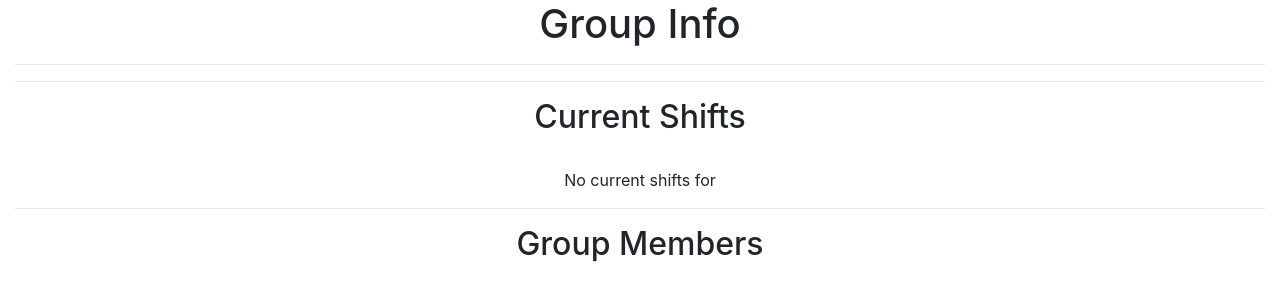
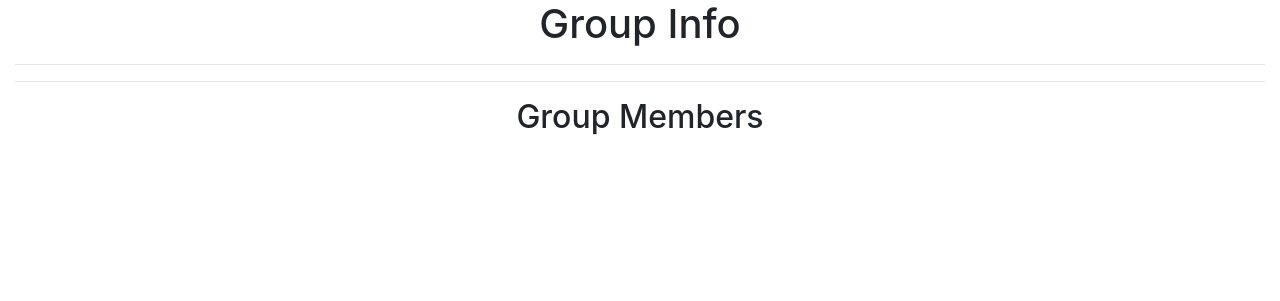
Before and after one commit to dlsnyder8/TimeTables, a Flask app: template templates/viewGroup.html in a window 1280 px wide. Shown: the part 56-357 px from the top of the page. Run offline with Flask 2, Linux system fonts and the light colour scheme; the template is opened without the code that fills it, so the values that code supplies are empty; parts of the project's set-up code (start-up, migrations or seed data) failed here and were passed over; some libraries are stand-ins or nearby versions.

Commit message:
remove shfits from groupinfo pg

```diff
--- a/app.py
+++ b/app.py
@@ -432,12 +432,7 @@ def viewGroup():
     gName, groupId = getCurrGroupnameAndId(request, groups)
     members = get_group_users(groupId)
 
-    shifts = get_group_shifts(groupId)
-    if not shifts:
-        shifts = {}
-    shifts = shifts_to_us_time(shifts)
-
-    html = render_template('viewGroup.html', gName=gName, members=members, inGroup=True, isMgr=isMgr, shifts=shifts)
+    html = render_template('viewGroup.html', gName=gName, members=members, inGroup=True, isMgr=isMgr)
     response = make_response(html)
 
     return response
--- a/templates/viewGroup.html
+++ b/templates/viewGroup.html
@@ -8,7 +8,7 @@
     <meta name="description" content="">
     <meta name="author" content="">
 
-    <title> Create Group </title>
+    <title> Group Info </title>
 
 
     <!-- Bootstrap core CSS -->
@@ -24,16 +24,6 @@
         <hr>
         <h1>{{gName}}</h1>
         <hr>
-        <h2> Current Shifts</h2><br>
-            {% if shifts|length > 0 %}
-                {% for i in shifts %}
-                <strong>Day: </strong>{{shifts[i][0]}} <strong>Start: </strong>{{shifts[i][1]}}
-                <strong>End: </strong>{{shifts[i][2]}} <strong>Number of People: </strong>{{shifts[i][3]}}
-            {% endfor %}
-            {% else %}
-                <p> No current shifts for <strong>{{groupname}}</strong></p>
-            {% endif %}
-        <hr>
         <h2>Group Members</h2>
         {% for member in members: %}
         {{member}} <br>
```
Also changed, not shown: templates/index.html (+5 -12 lines).
